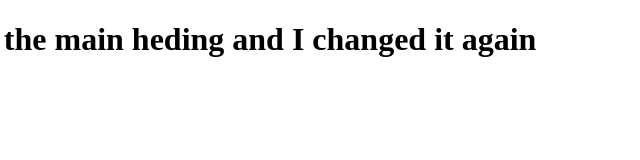
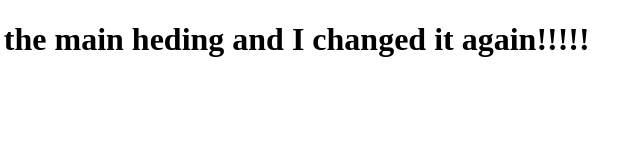
Before and after one commit to Chowdhurynaseeh/beyond, a plain HTML site: page index.html in a window 1280 px wide. Shown: the full height of the page, 102-742 px from the left. Drawn offline with Linux system fonts and the light colour scheme.

Commit message:
added five extra

```diff
--- a/index.html
+++ b/index.html
@@ -9,7 +9,7 @@
 </head>
 
 <body>
-    <h1>This is the main heding and I changed it again</h1>
+    <h1>This is the main heding and I changed it again!!!!!</h1>
 </body>
 
 </html>
```
